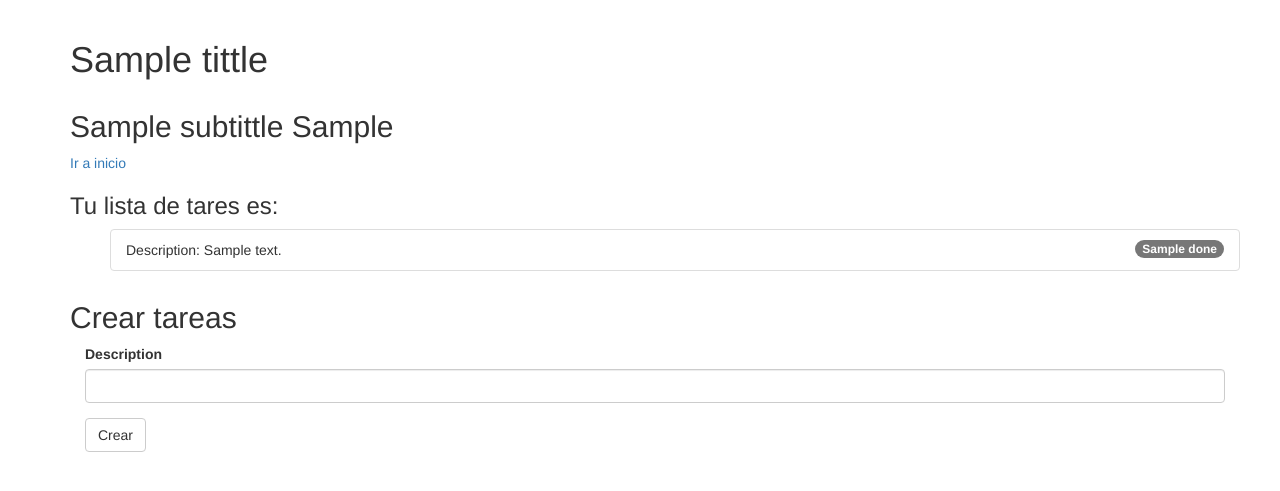
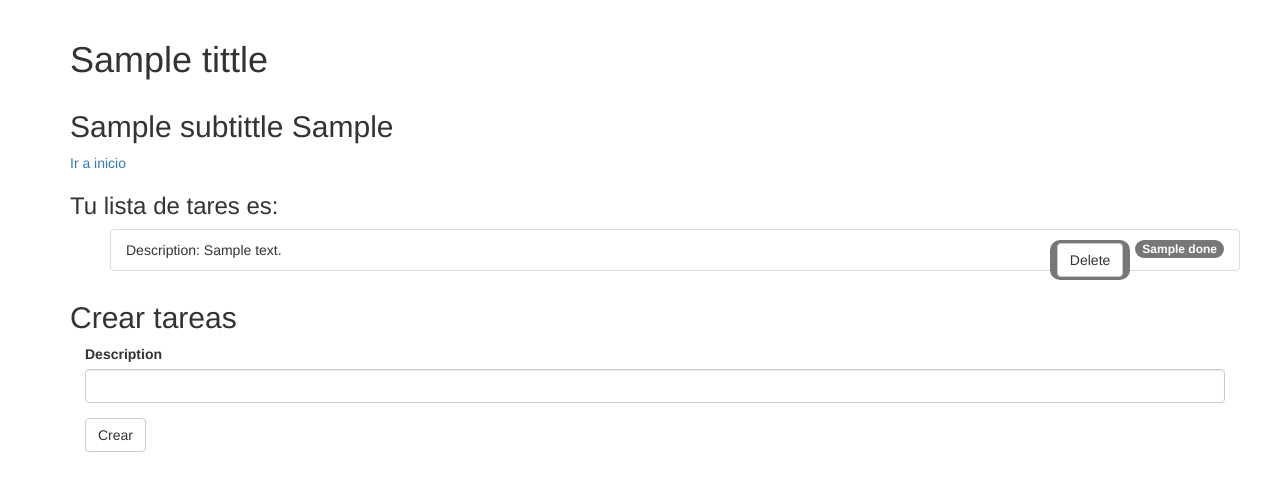
Before and after one commit to ZzzandyzzZ/CURSOS-PLATZI, a Flask app: template flask/pr_1/app/templates/hello.html in a window 1280 px wide. Shown: the part 52-543 px from the top of the page. Run offline with Flask 2, Linux system fonts and the light colour scheme; the template is opened without the code that fills it: values that come from a table or form of the project are taken from there, most other values are stand-ins (such as "Sample title", 1, 10 or a date in 2020); some libraries are stand-ins or nearby versions.

Commit message:
Add path to delete tasks

```diff
--- a/flask/pr_1/app/forms.py
+++ b/flask/pr_1/app/forms.py
@@ -12,3 +12,6 @@ class LoginForm(FlaskForm):
 class ToDoForm(FlaskForm):
     description = StringField('Description', validators=[DataRequired()])
     submit = SubmitField('Crear')
+
+class DeleteToDoForm(FlaskForm):
+    submit = SubmitField('Delete')
--- a/flask/pr_1/app/templates/hello.html
+++ b/flask/pr_1/app/templates/hello.html
@@ -25,7 +25,7 @@
     <h3 class="col-12">Tu lista de tares es:</h3>
     <ul class="col-12">
       {% for to_do in to_dos %}
-        {{ m.render_to_do(to_do) }}
+        {{ m.render_to_do(to_do, delete_to_do_form) }}
       {% endfor %}
     </ul>
   </div>
--- a/flask/pr_1/app/templates/macros.html
+++ b/flask/pr_1/app/templates/macros.html
@@ -1,11 +1,13 @@
+{% import 'bootstrap/wtf.html' as wtf %}
 {% macro safe(obj) %}
     {{ obj | safe }}
 {% endmacro%}
 
-{% macro render_to_do(to_do)%}
+{% macro render_to_do(to_do, delete_to_do_form)%}
 
     <li class="list-group-item d-flex justify-content-between align-items-center">
         Description: {{to_do.to_dict().description }}
         <span class="badge badge-primary badge-pill">{{to_do.to_dict().done}}</span>
+        <span class="badge badge-primary badge-pill">{{wtf.quick_form(delete_to_do_form, action=url_for('delete', to_do_id=to_do.id))}}</span>
     </li>
 {% endmacro%}
--- a/flask/pr_1/main.py
+++ b/flask/pr_1/main.py
@@ -12,9 +12,11 @@ from app import create_app
 from app.firestore_services import get_users
 from app.firestore_services import get_to_dos
 from app.firestore_services import put_to_do
+from app.firestore_services import delete_to_do
 from flask_login import login_required
 from flask_login import current_user
 from app.forms import ToDoForm
+from app.forms import DeleteToDoForm
 
 
 # __name__ Nombre del archivo
@@ -53,7 +55,8 @@ def hello():
         'decorate': decorate,
         'to_dos': get_to_dos(username),
         'username': username,
-        'to_do_form': to_do_form
+        'to_do_form': to_do_form,
+        'delete_to_do_form': DeleteToDoForm(),
     }
     if to_do_form.validate_on_submit():
         put_to_do(username, to_do_form.description.data)
@@ -64,5 +67,11 @@ def hello():
 def decorate(string):
     return f'<strong>{string}</strong>'
 
+@app.route('/to_do/delete/<to_do_id>', methods=['POST'])
+def delete(to_do_id):
+    username = current_user.id
+    delete_to_do(username, to_do_id)
+    return redirect(url_for('hello'))
+
 if __name__ == '__main__':
     app.run(debug=True)
```
Also changed, not shown: flask/pr_1/app/firestore_services.py (+6 -1 lines).
